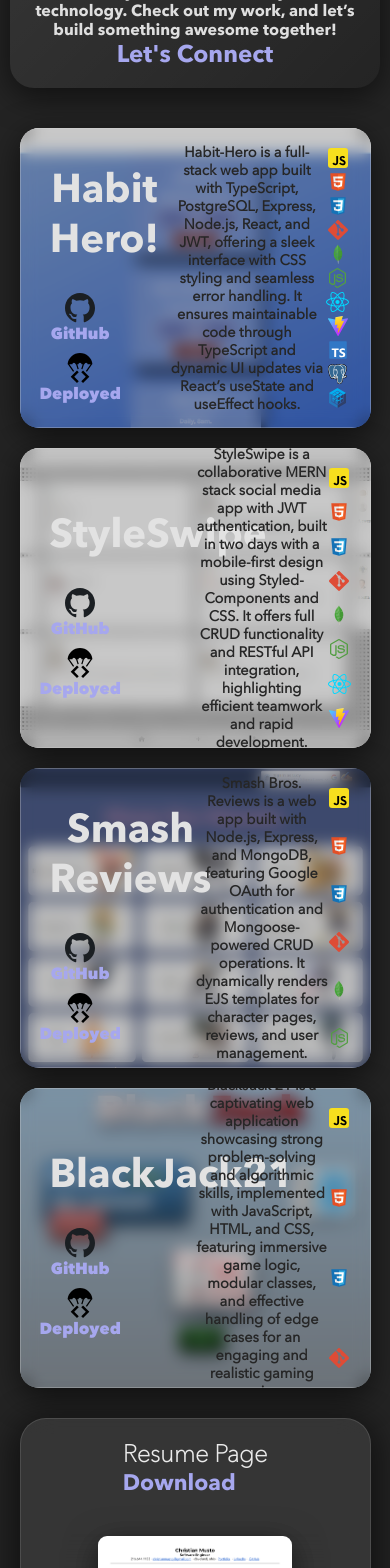
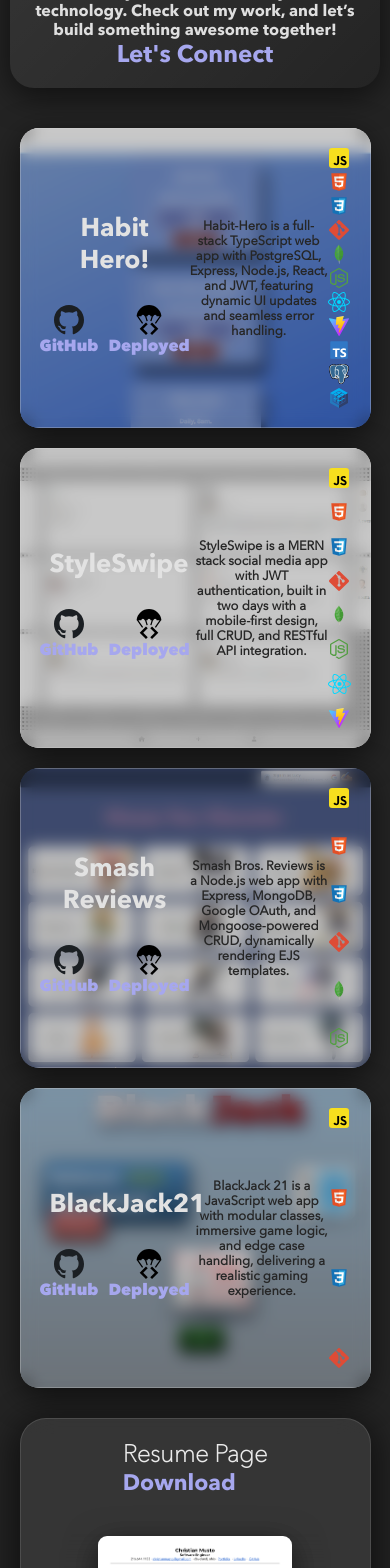
Before and after one commit to officialmusto/musto-website, a React (Vite) app: page / in a window 390 px wide. Shown: the part 1038-2606 px from the top of the page. Built offline with nearby package versions, Linux system fonts and the light colour scheme.

Commit message:
update mobile friendly font size

```diff
--- a/src/components/ProjectCard/ProjectCard.css
+++ b/src/components/ProjectCard/ProjectCard.css
@@ -39,7 +39,7 @@
 #title {
   padding: 10px;
   font-family: "avenir-next-bold", Arial, Helvetica, sans-serif;
-  font-size: 2.5rem;
+  font-size: 160%;
   text-align: center;
   color: #e2e2e2;
 }
@@ -48,7 +48,7 @@
   height: 100%;
   width: 60%;
   font-family: "avenir-next-regular", Arial, Helvetica;
-  font-size: .9rem;
+  font-size: 80%;
   color: #262626;
   text-align: center;
   display: flex;
@@ -95,3 +95,10 @@
 #badge {
   max-height: 20px;
 }
+
+
+@media (max-width: 850px) {
+  .project-links {
+    flex-direction: row;
+  }
+}
--- a/src/components/ProjectList/ProjectList.jsx
+++ b/src/components/ProjectList/ProjectList.jsx
@@ -32,7 +32,7 @@ function ProjectList() {
         },
       ],
       thumbnail: hhThumbnail,
-      desc: "Habit-Hero is a full-stack web app built with TypeScript, PostgreSQL, Express, Node.js, React, and JWT, offering a sleek interface with CSS styling and seamless error handling. It ensures maintainable code through TypeScript and dynamic UI updates via React’s useState and useEffect hooks.",
+      desc: "Habit-Hero is a full-stack TypeScript web app with PostgreSQL, Express, Node.js, React, and JWT, featuring dynamic UI updates and seamless error handling.",
       badges: [
         jsIcon,
         htmlIcon,
@@ -56,7 +56,7 @@ function ProjectList() {
         },
       ],
       thumbnail: ssThumbnail,
-      desc: "StyleSwipe is a collaborative MERN stack social media app with JWT authentication, built in two days with a mobile-first design using Styled-Components and CSS. It offers full CRUD functionality and RESTful API integration, highlighting efficient teamwork and rapid development.",
+      desc: "StyleSwipe is a MERN stack social media app with JWT authentication, built in two days with a mobile-first design, full CRUD, and RESTful API integration.",
       badges: [
         jsIcon,
         htmlIcon,
@@ -77,7 +77,7 @@ function ProjectList() {
         },
       ],
       thumbnail: sbThumbnail,
-      desc: "Smash Bros. Reviews is a web app built with Node.js, Express, and MongoDB, featuring Google OAuth for authentication and Mongoose-powered CRUD operations. It dynamically renders EJS templates for character pages, reviews, and user management.",
+      desc: "Smash Bros. Reviews is a Node.js web app with Express, MongoDB, Google OAuth, and Mongoose-powered CRUD, dynamically rendering EJS templates.",
       badges: [jsIcon, htmlIcon, cssIcon, gitIcon, mongoDbIcon, nodejsIcon],
     },
     {
@@ -89,7 +89,7 @@ function ProjectList() {
         },
       ],
       thumbnail: bjThumbnail,
-      desc: "BlackJack 21 is a captivating web application showcasing strong problem-solving and algorithmic skills, implemented with JavaScript, HTML, and CSS, featuring immersive game logic, modular classes, and effective handling of edge cases for an engaging and realistic gaming experience.",
+      desc: "BlackJack 21 is a JavaScript web app with modular classes, immersive game logic, and edge case handling, delivering a realistic gaming experience.",
       badges: [
         jsIcon,
         htmlIcon,
```
